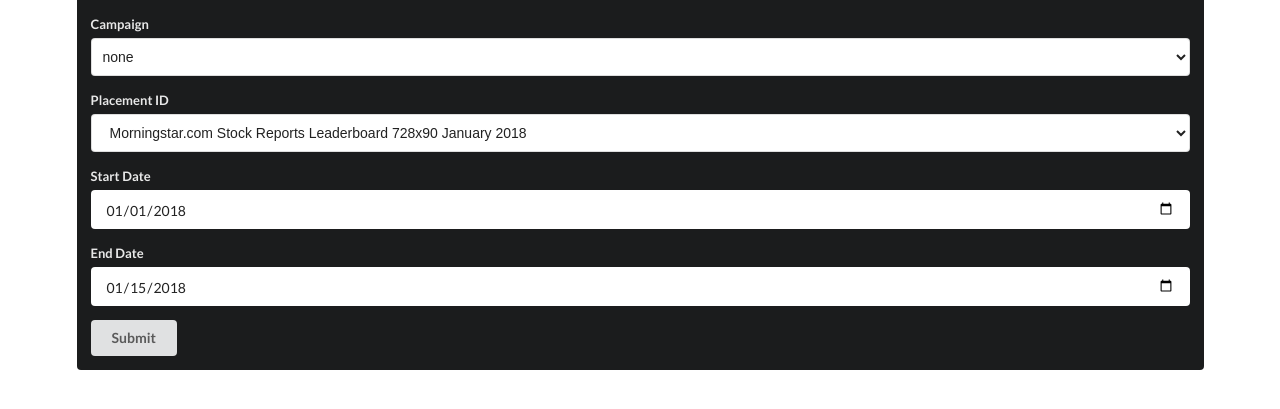
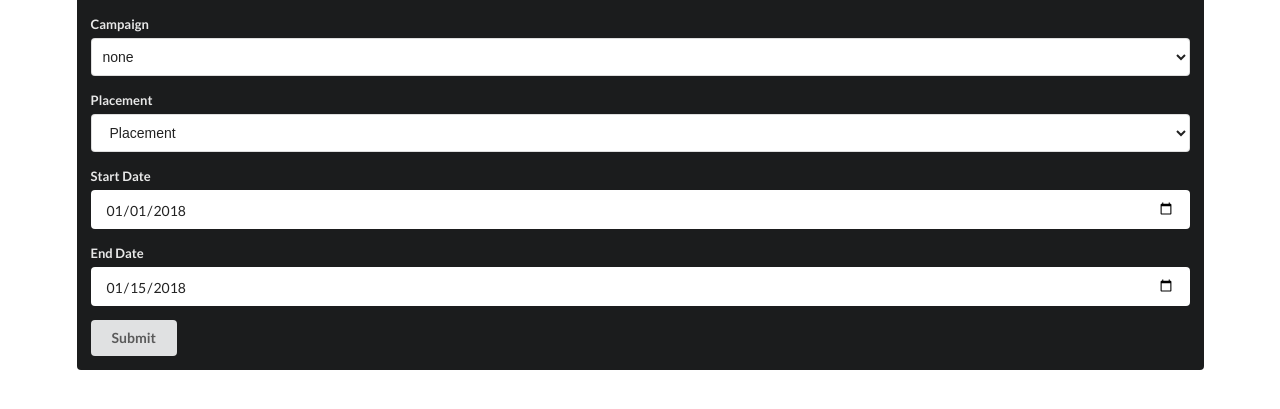
Before and after one commit to aspic2/project13, a Flask app: template templates/report.html in a window 1280 px wide. Shown: the part 201-610 px from the top of the page. Run offline with Flask 2, Linux system fonts and the light colour scheme; the template is opened without the code that fills it, so the values that code supplies are empty; some libraries are stand-ins or nearby versions.

Commit message:
remove hardcoded placement name

```diff
--- a/templates/report.html
+++ b/templates/report.html
@@ -47,11 +47,11 @@
       </div>
 
       <div class="field">
-        <label for="placement">Placement ID</label>
+        <label for="placement">Placement</label>
         <!-- Rewrite this as text input using ajax -->
         <select class="ui select" name="placement">
-          <option value="Morningstar.com Stock Reports Leaderboard 728x90 January 2018">
-            Morningstar.com Stock Reports Leaderboard 728x90 January 2018
+          <option value="Placement">
+            Placement
           </option>
         </select>
       </div>
```
